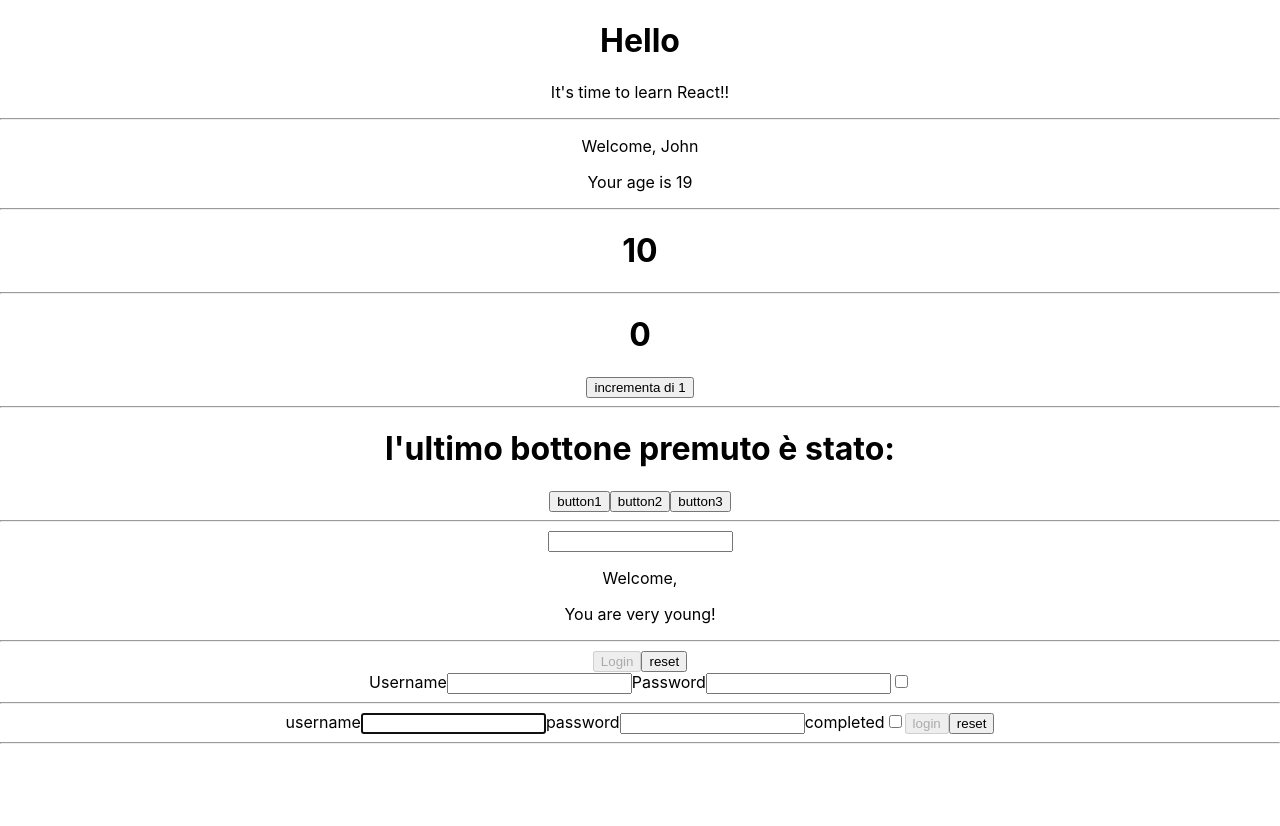
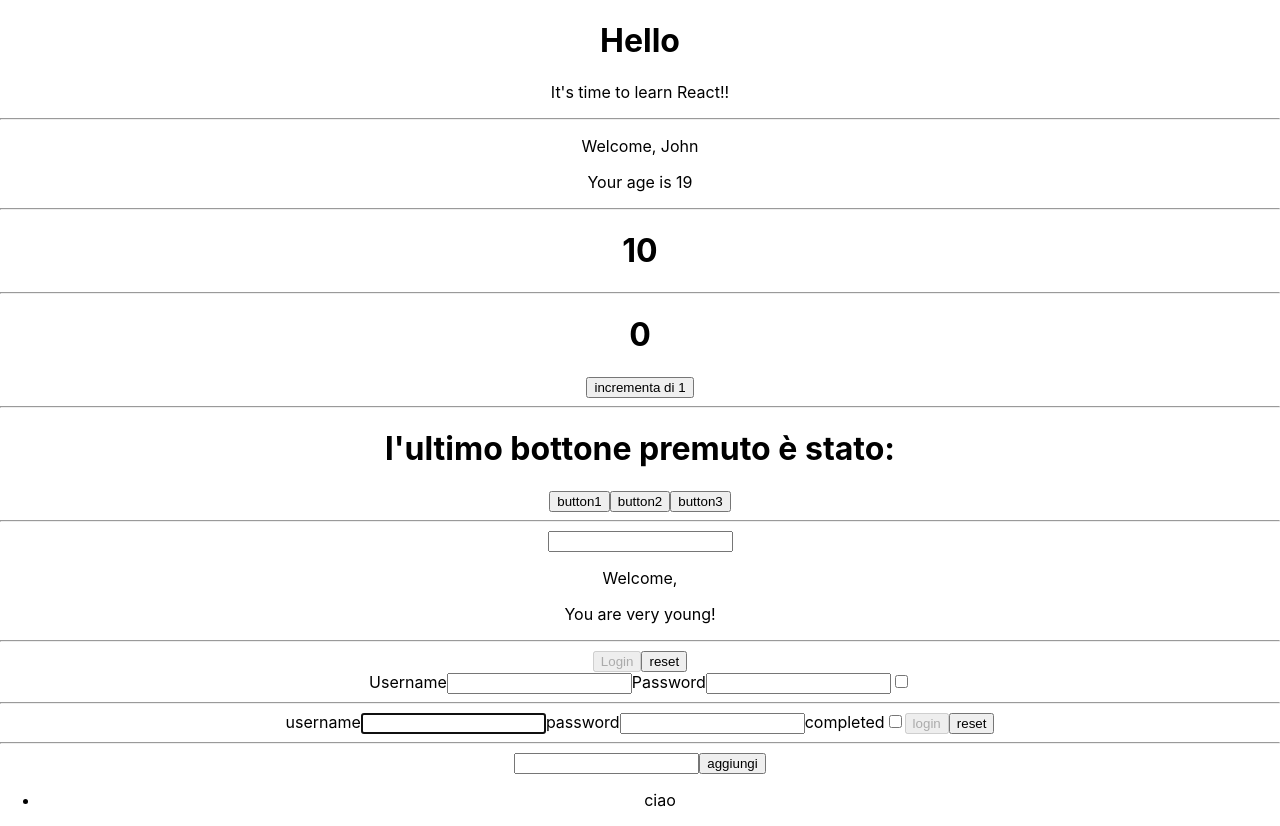
Before and after one commit to elperez365/reactExercises, a React (Create React App) app in the folder appesercizireact/: page / in a window 1280 px wide. Before the commit the page ends 800 px from the top, so only its background shows below. Built offline with nearby package versions, Linux system fonts and the light colour scheme.

Commit message:
exercise 23 loaded

```diff
--- a/appesercizireact/src/App.js
+++ b/appesercizireact/src/App.js
@@ -8,6 +8,7 @@ import Welcome from "./Welcome";
 import InteractiveWelcome from "./InteractiveWelcome";
 import Login from "./login";
 import Unlogin from "./Unlogin";
+import TodoList from "./TodoList";
 
 class App extends React.Component {
     state={
@@ -41,7 +42,7 @@ class App extends React.Component {
         <hr />
         <Unlogin onSubmit={this.onLogin} />
         <hr />
-
+        <TodoList/>
       </div>
     );
   }
--- /dev/null
+++ b/appesercizireact/src/TodoList.js
@@ -0,0 +1,31 @@
+import React from "react";
+
+class TodoList extends React.Component {
+    state= {
+        items : ["ciao"]
+    }
+
+    addItems = () => {
+        const txIN = document.querySelector("#txIN");
+
+
+        this.setState({
+            items : [...this.state.items, txIN.value]
+        })
+    }
+
+
+    render(){
+        return (
+            <div>
+                <input id="txIN" type="text" />
+                <button onClick={this.addItems}>aggiungi</button>
+                <ul>
+                    {this.state.items.map((el)=> <li>{el}</li>)}
+                </ul>
+            </div>
+        )
+    }
+}
+
+export default TodoList
```
